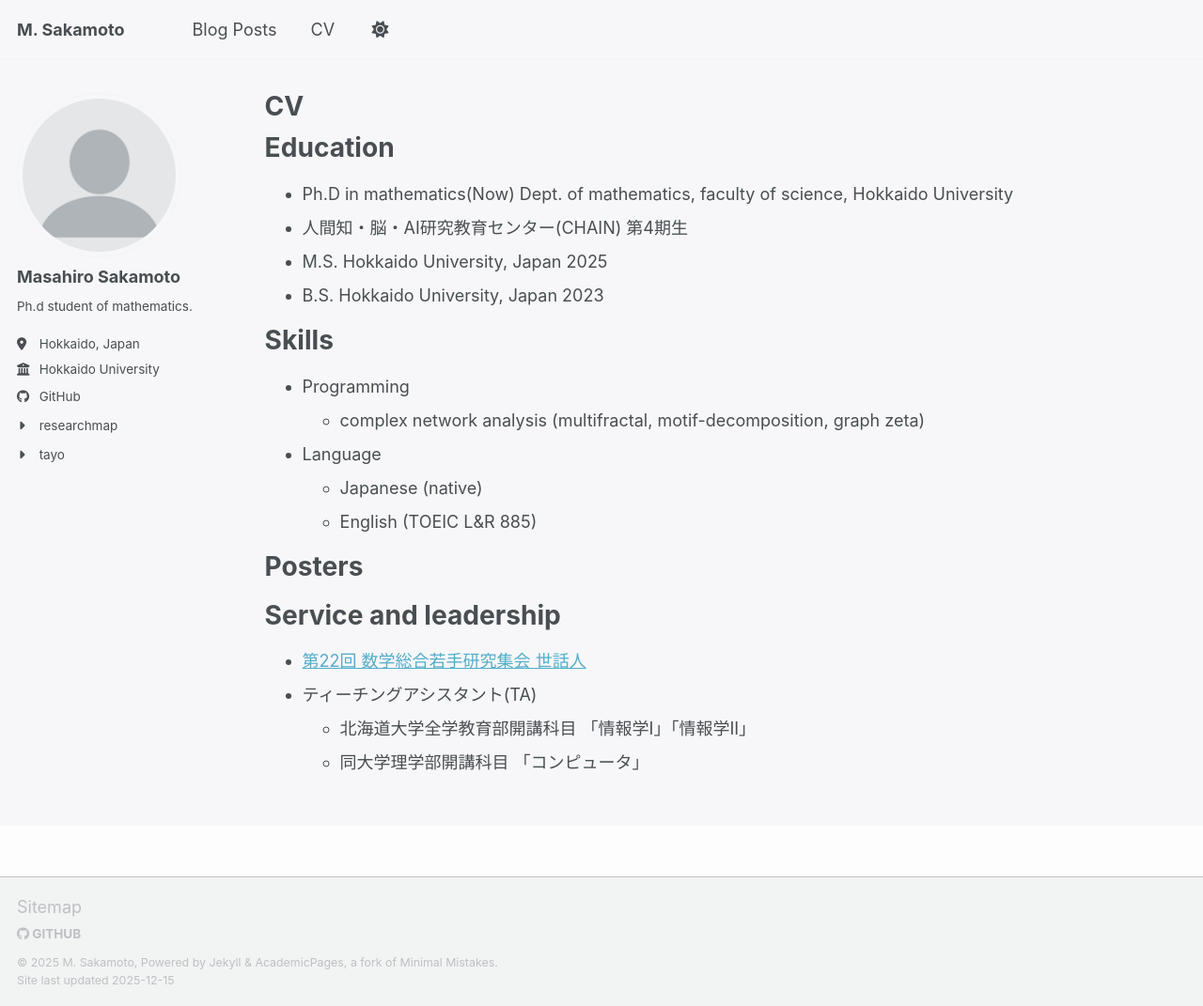
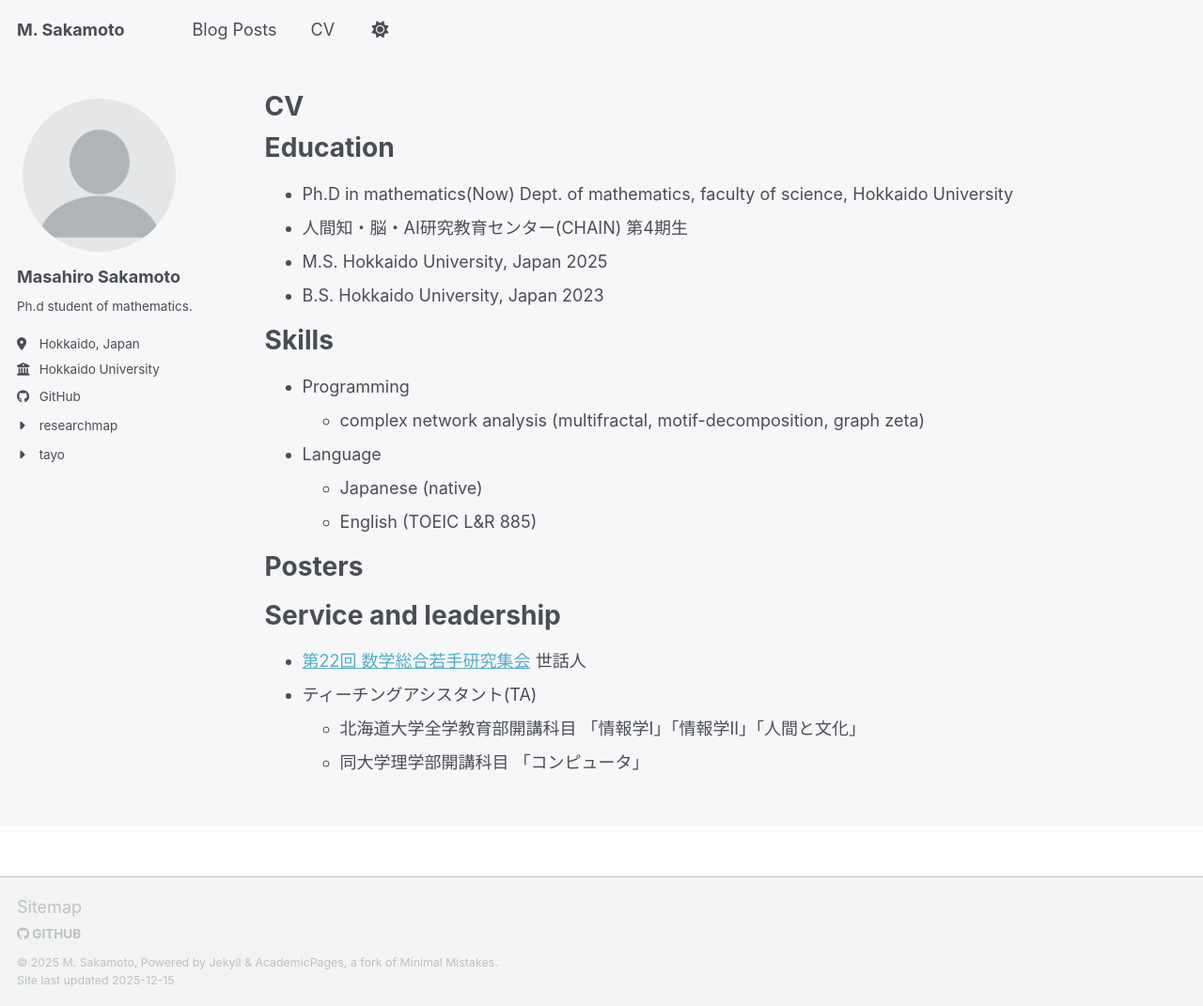
Before and after one commit to masa-moto/masa-moto.github.io, a Jekyll site: the page built from _pages/cv.md, in a window 1280 px wide and 1071 px high. Shown: the whole window at 94% size. Built offline with Jekyll 4.4.1, drawn with Linux system fonts in a browser that asks for light colours; a script bundle is joined from its source files by our own code; library files that are not in the unit come from our copies.

Commit message:
fix: minor fix

```diff
--- a/_pages/cv.md
+++ b/_pages/cv.md
@@ -50,7 +50,7 @@ Posters
 
 Service and leadership
 ======
-* [第22回 数学総合若手研究集会 世話人](https://www.math.sci.hokudai.ac.jp/~wakate/mcyr/2026/ja/index.html)
+* [第22回 数学総合若手研究集会](https://www.math.sci.hokudai.ac.jp/~wakate/mcyr/2026/ja/index.html) 世話人
 * ティーチングアシスタント(TA)
-  * 北海道大学全学教育部開講科目 「情報学I」「情報学II」
+  * 北海道大学全学教育部開講科目 「情報学I」「情報学II」「人間と文化」
   * 同大学理学部開講科目 「コンピュータ」
```
